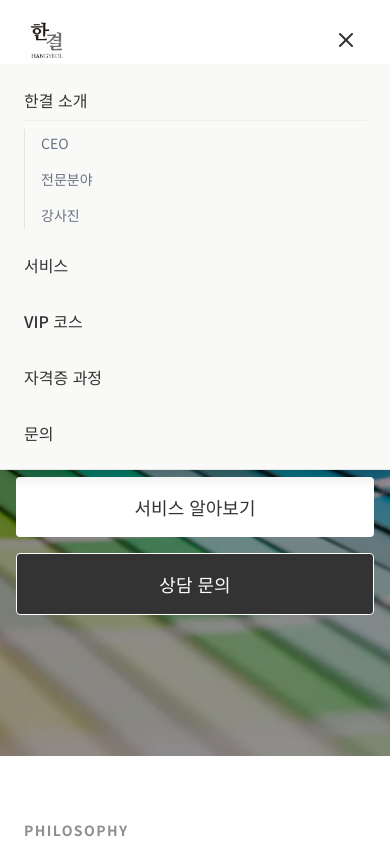
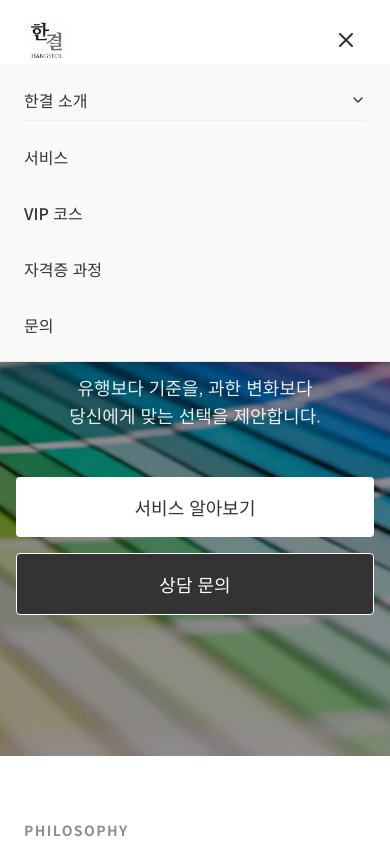
Before and after one commit to guideyoon/hg, a Next.js app: page / in a window 390 px wide. Both pictures are taken after a click on the button "Toggle menu". Shown: the top 844 px of the page. Built offline with nearby package versions, Linux system fonts and the light colour scheme.

Commit message:
Implement collapsible mobile submenu

```diff
--- a/src/components/layout/Header.tsx
+++ b/src/components/layout/Header.tsx
@@ -21,6 +21,16 @@ const NAV_ITEMS = [
 
 export function Header() {
     const [isMenuOpen, setIsMenuOpen] = useState(false);
+    const [expandedMenu, setExpandedMenu] = useState<string | null>(null);
+
+    const toggleMenu = () => {
+        setIsMenuOpen(!isMenuOpen);
+        setExpandedMenu(null); // Reset submenu when closing main menu
+    };
+
+    const toggleSubMenu = (label: string) => {
+        setExpandedMenu(expandedMenu === label ? null : label);
+    };
 
     return (
         <header className="sticky top-0 z-50 w-full bg-white border-b border-foreground/10">
@@ -65,7 +75,7 @@ export function Header() {
                 {/* Mobile Menu Button */}
                 <button
                     className="md:hidden p-2 text-foreground"
-                    onClick={() => setIsMenuOpen(!isMenuOpen)}
+                    onClick={toggleMenu}
                     aria-label="Toggle menu"
                 >
                     {isMenuOpen ? (
@@ -84,20 +94,32 @@ export function Header() {
             </div>
 
             {/* Mobile Nav Drawer */}
-            {/* Mobile Nav Drawer */}
             <div className={`md:hidden absolute top-16 left-0 w-full bg-background border-b border-foreground/10 py-4 px-6 flex flex-col gap-4 shadow-lg transition-all duration-300 ease-in-out ${isMenuOpen ? 'opacity-100 translate-y-0 visible' : 'opacity-0 -translate-y-2 invisible'}`}>
                 {NAV_ITEMS.map((item) => (
                     <div key={item.href}>
-                        <Link
-                            href={item.href}
-                            className="text-base font-medium text-foreground py-2 border-b border-foreground/5 last:border-0 block"
-                            onClick={() => setIsMenuOpen(false)}
+                        {item.subItems ? (
+                            <>
+                                <button
+                                    onClick={() => toggleSubMenu(item.label)}
+                                    className="flex items-center justify-between w-full text-base font-medium text-foreground py-2 border-b border-foreground/5 last:border-0"
                                 >
                                     {item.label}
-                        </Link>
-                        {/* Mobile Submenu Items (if any) */}
-                        {item.subItems && (
-                            <div className="pl-4 mt-2 flex flex-col gap-2 border-l border-foreground/10">
+                                    <svg
+                                        width="16"
+                                        height="16"
+                                        viewBox="0 0 24 24"
+                                        fill="none"
+                                        stroke="currentColor"
+                                        strokeWidth="2"
+                                        strokeLinecap="round"
+                                        strokeLinejoin="round"
+                                        className={`transition-transform duration-300 ${expandedMenu === item.label ? 'rotate-180' : ''}`}
+                                    >
+                                        <polyline points="6 9 12 15 18 9"></polyline>
+                                    </svg>
+                                </button>
+                                <div className={`overflow-hidden transition-all duration-300 ease-in-out ${expandedMenu === item.label ? 'max-h-48 opacity-100 mt-2' : 'max-h-0 opacity-0'}`}>
+                                    <div className="pl-4 flex flex-col gap-2 border-l border-foreground/10 mb-2">
                                         {item.subItems.map((subItem) => (
                                             <Link
                                                 key={subItem.href}
@@ -109,6 +131,16 @@ export function Header() {
                                             </Link>
                                         ))}
                                     </div>
+                                </div>
+                            </>
+                        ) : (
+                            <Link
+                                href={item.href}
+                                className="text-base font-medium text-foreground py-2 border-b border-foreground/5 last:border-0 block"
+                                onClick={() => setIsMenuOpen(false)}
+                            >
+                                {item.label}
+                            </Link>
                         )}
                     </div>
                 ))}
```
Lines whose indentation alone changed are shown as unchanged.
